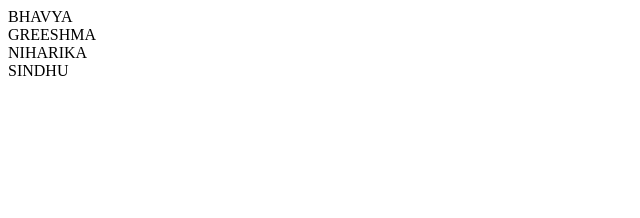
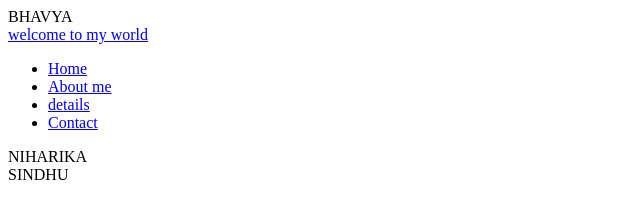
Before and after one commit to BhavyaSreeJallolla/session9, a plain HTML site: page index.html in a window 1280 px wide. Shown: the whole page, without its empty margins (0-640 px from the left). Drawn offline with Linux system fonts and the light colour scheme.

Commit message:
developed

```diff
--- a/index.html
+++ b/index.html
@@ -11,8 +11,22 @@
     <header>
         BHAVYA
     </header>
-    <nav>
-       GREESHMA
+    <nav class="navbar"></nav>
+        <div class="logo">
+            <a href="#">welcome to my world</a>
+        </div>
+        <ul class="nav-links">
+            <li><a href="#">Home</a></li>
+            <li><a href="#">About me</a></li>
+            <li><a href="#">details</a></li>
+            <li><a href="#">Contact</a></li>
+        </ul>
+        <div class="hamburger">
+            <span></span>
+            <span></span>
+            <span></span>
+        </div>
+    </nav>
     </nav>
 
 
```
